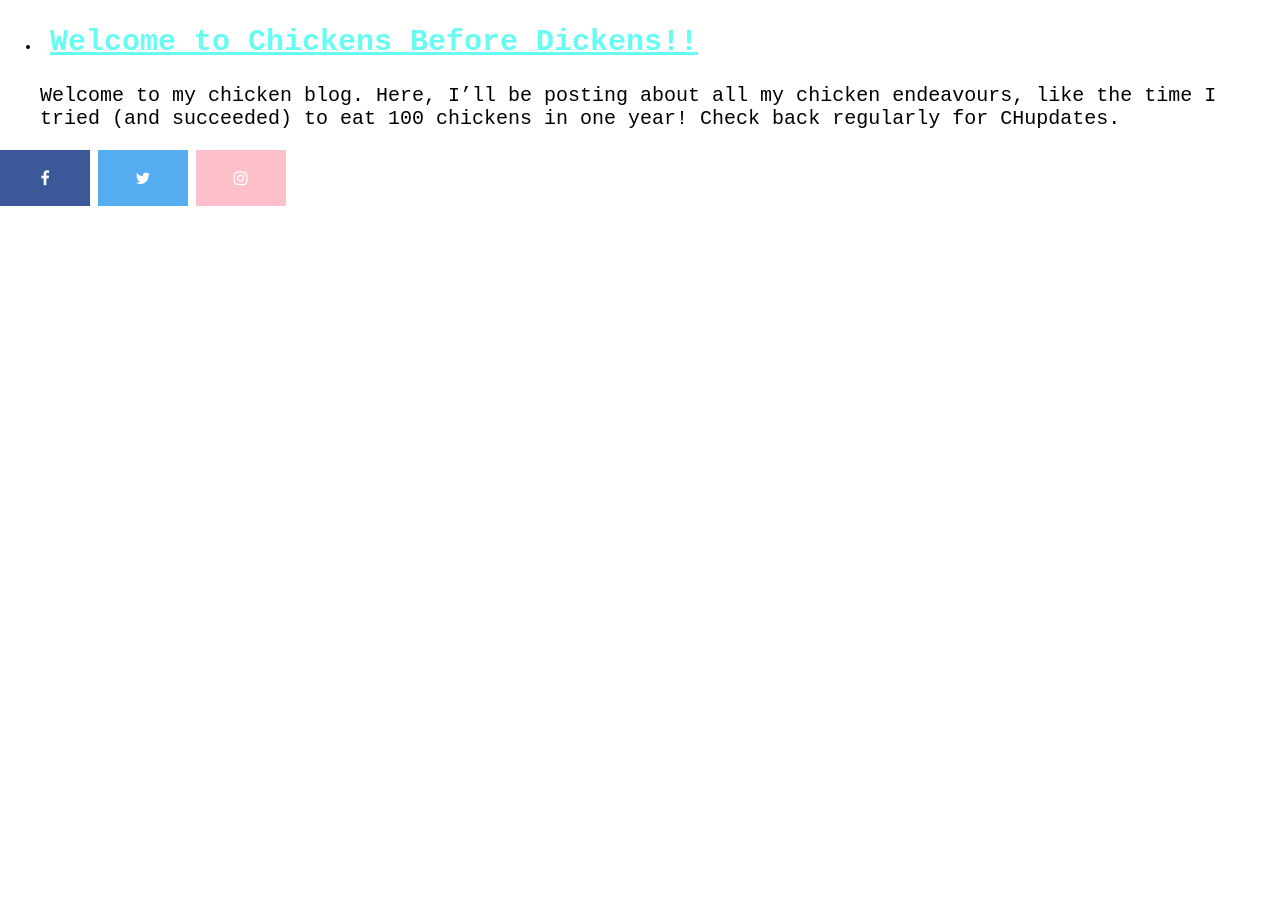
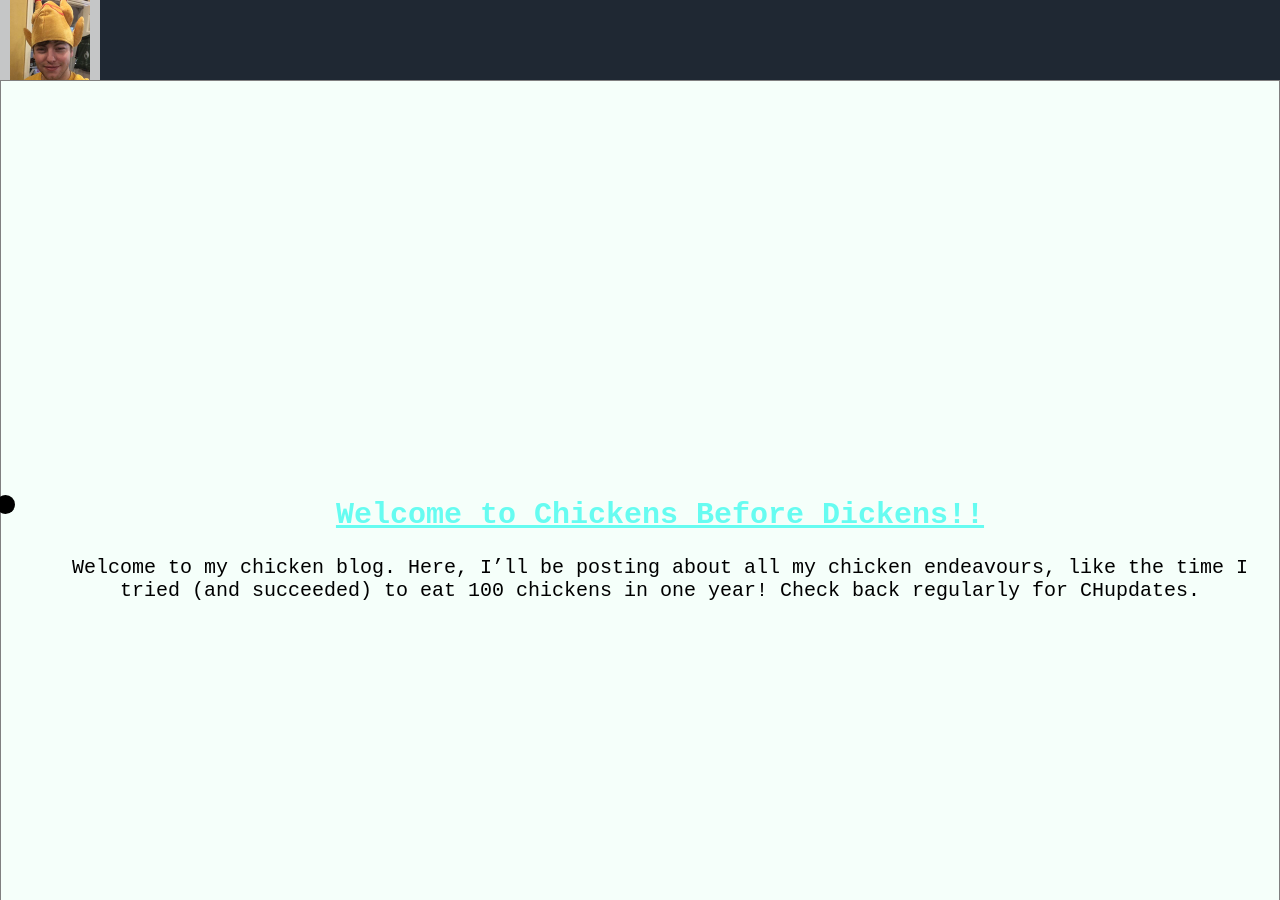
Before and after one commit to richa184/chickensbeforedickens, a Jekyll site: the page built from chicken_blog.html, in a window 1280 px wide and 900 px high. Built offline with Jekyll 4.4.1, drawn with Linux system fonts in a browser that asks for light colours.

Commit message:
Update chicken_blog.html

```diff
--- a/chicken_blog.html
+++ b/chicken_blog.html
@@ -3,7 +3,15 @@
 title: Chicken
 ---
 
+<header>
+		<nav>
+			<ul>
+				<li><a href = "../index.html"><img src = "images/profile.jpg"></a></li>
+			</ul>
+		</nav>
+	</header>
 
+<section>
 <ul>
   {% for post in site.posts %}
   {% if post.categories contains "chicken" %}
@@ -14,3 +22,4 @@
   {% endif %}
   {% endfor %}
 </ul>
+</section>
```
